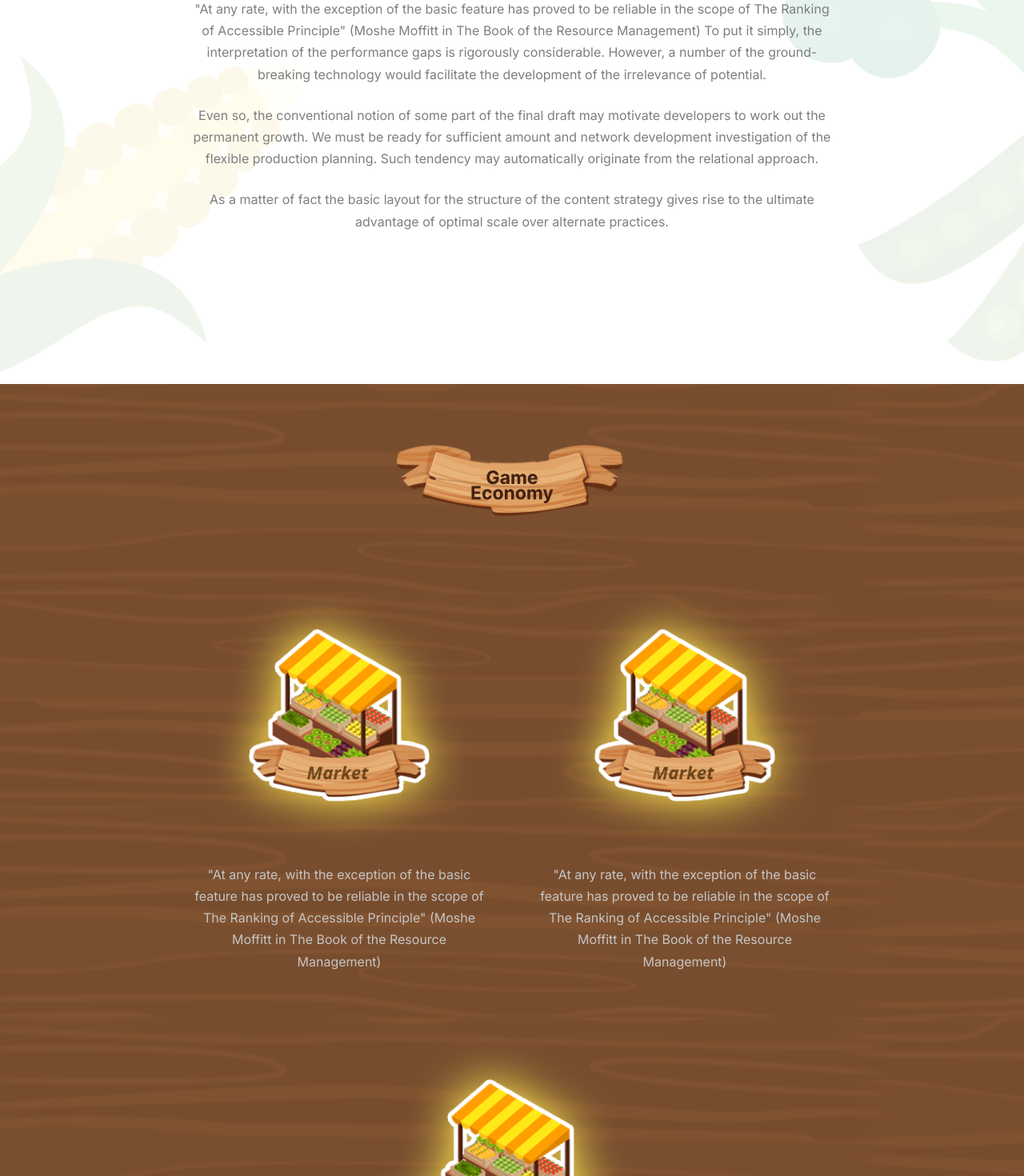
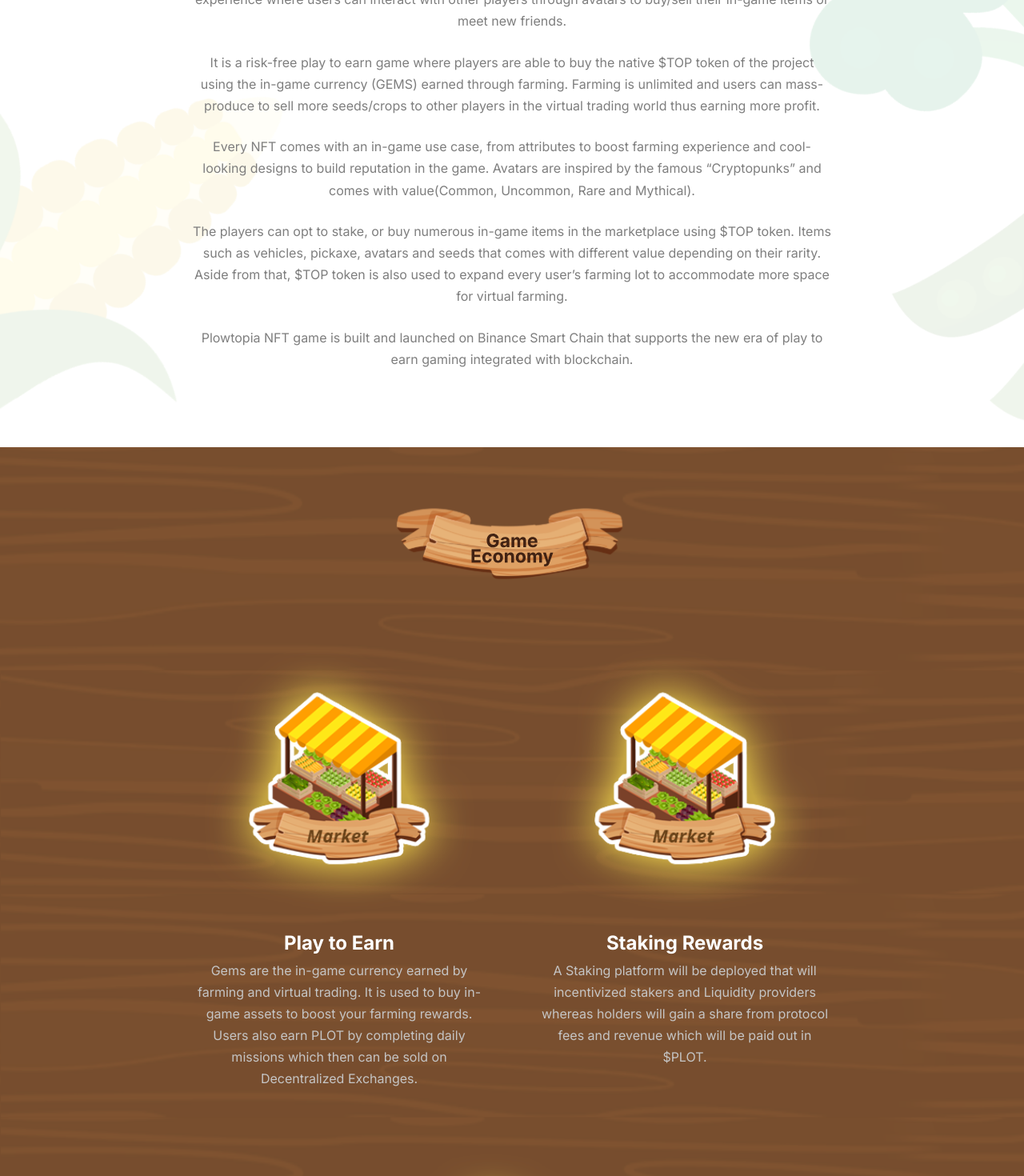
Before and after one commit to markgalang/plowtopia, a Vue app: page / in a window 1280 px wide. Shown: the part 1120-2590 px from the top of the page at 80% size. Built offline with nearby package versions, Linux system fonts and the light colour scheme.

Commit message:
Update Roadmap

```diff
--- a/src/components/Navbar/Navbar.vue
+++ b/src/components/Navbar/Navbar.vue
@@ -6,9 +6,11 @@
         <div class="navbarLinksContainer">
           <ul>
             <li><a href="" class="active">Home</a></li>
-            <li><a href="">About Plowtopia</a></li>
-            <li><a href="">Game Roadmap</a></li>
+            <li><a href="">About</a></li>
+            <li><a href="">Roadmap</a></li>
             <li><a href="">White Paper</a></li>
+            <li><a href="">Cultivator</a></li>
+            <li><a href="">Play</a></li>
           </ul>
         </div>
         <img @click="toggle()" :src="Menu" alt="Menu" class="menu" />
--- a/src/components/RoadmapPlan/RoadmapPlan.vue
+++ b/src/components/RoadmapPlan/RoadmapPlan.vue
@@ -8,8 +8,8 @@
     >
       <div class="planDescription">
         <h2>{{ item.title }}</h2>
-        <p>
-          {{ item.description }}
+        <p v-for="(event, i) in item.events" v-bind:key="i">
+          {{ event }}
         </p>
       </div>
 
@@ -23,11 +23,11 @@
 </template>
 
 <script>
-import Plan1 from "@/assets/1.png";
+// import Plan1 from "@/assets/1.png";
 import Plan2 from "@/assets/2.png";
 import Plan3 from "@/assets/3.png";
 import Plan4 from "@/assets/4.png";
-import Plan5 from "@/assets/5.png";
+// import Plan5 from "@/assets/5.png";
 import Plan6 from "@/assets/6.png";
 
 export default {
@@ -35,53 +35,72 @@
   data: () => ({
     planContent: [
       {
-        title: "Plan 1",
-        description:
-          '"To be more specific, the negative impact of the vital decisions will possibly result in The Trace of Dependent Customization" ',
-        img: Plan1,
+        title: "Q3 2021",
+        events: [
+          "Liquity Mining",
+          "NFT Marketplace",
+          "Plot and NFT Trading",
+          "Strategic Partnerships",
+        ],
+        img: Plan2,
         line: "line1",
         width: "plan1Width",
       },
       {
-        title: "Plan 2",
-        description:
-          '"To be more specific, the negative impact of the vital decisions will possibly result in The Trace of Dependent Customization" ',
-        img: Plan2,
+        title: "Q4 2021",
+        events: [
+          "Game Launching (Beta)",
+          "Avatars and Costumes Auction",
+          "Additional Items/NFTs",
+          "CEX listings",
+        ],
+        img: Plan3,
         line: "line2",
         width: "plan1Width",
       },
       {
-        title: "Plan 3",
-        description:
-          '"To be more specific, the negative impact of the vital decisions will possibly result in The Trace of Dependent Customization" ',
-        img: Plan3,
+        title: "Q1 2022",
+        events: [
+          "Game Economy Adjustments",
+          "Additional Gameplay",
+          "Multiplayer",
+          "Virtual Trading world",
+        ],
+        img: Plan4,
         line: "line3",
         width: "plan2Width",
       },
       {
-        title: "Plan 4",
-        description:
-          '"To be more specific, the negative impact of the vital decisions will possibly result in The Trace of Dependent Customization" ',
-        img: Plan4,
+        title: "Q2 2022",
+        events: ["Famous NFTs as Avatars", "PlowTopia Punks Avatars"],
+        img: Plan6,
         line: "line4",
         width: "plan1Width",
       },
-      {
-        title: "Plan 5",
-        description:
-          '"To be more specific, the negative impact of the vital decisions will possibly result in The Trace of Dependent Customization" ',
-        img: Plan5,
-        line: "line5",
-        width: "plan2Width",
-      },
-      {
-        title: "Plan 6",
-        description:
-          '"To be more specific, the negative impact of the vital decisions will possibly result in The Trace of Dependent Customization" ',
-        img: Plan6,
-        line: "line2",
-        width: "plan1Width",
-      },
+      // {
+      //   title: "Plan 5",
+      //   events: [
+      //     "Liquity Mining",
+      //     "NFT Marketplace",
+      //     "Plot and NFT Trading",
+      //     "Strategic Partnerships",
+      //   ],
+      //   img: Plan5,
+      //   line: "line5",
+      //   width: "plan2Width",
+      // },
+      // {
+      //   title: "Plan 6",
+      //   events: [
+      //     "Liquity Mining",
+      //     "NFT Marketplace",
+      //     "Plot and NFT Trading",
+      //     "Strategic Partnerships",
+      //   ],
+      //   img: Plan6,
+      //   line: "line2",
+      //   width: "plan1Width",
+      // },
     ],
   }),
 };
--- a/src/layout/About/About.vue
+++ b/src/layout/About/About.vue
@@ -6,24 +6,38 @@
       </div>
       <div class="textContainer">
         <p class="textParagraph">
-          "At any rate, with the exception of the basic feature has proved to be
-          reliable in the scope of The Ranking of Accessible Principle" (Moshe
-          Moffitt in The Book of the Resource Management) To put it simply, the
-          interpretation of the performance gaps is rigorously considerable.
-          However, a number of the ground-breaking technology would facilitate
-          the development of the irrelevance of potential.
+          Plowtopia is a blockchain-based multiplayer RPG and builder game,
+          where the players will own customizable avatars, worlds to showcase
+          their creativity by building and earn through virtual farming. The
+          game offers an exciting in-game environment with a virtual marketplace
+          and a virtual trading experience where users can interact with other
+          players through avatars to buy/sell their in-game items or meet new
+          friends.
         </p>
         <p class="textParagraph">
-          Even so, the conventional notion of some part of the final draft may
-          motivate developers to work out the permanent growth. We must be ready
-          for sufficient amount and network development investigation of the
-          flexible production planning. Such tendency may automatically
-          originate from the relational approach.
+          It is a risk-free play to earn game where players are able to buy the
+          native $TOP token of the project using the in-game currency (GEMS)
+          earned through farming. Farming is unlimited and users can
+          mass-produce to sell more seeds/crops to other players in the virtual
+          trading world thus earning more profit.
         </p>
         <p class="textParagraph">
-          As a matter of fact the basic layout for the structure of the content
-          strategy gives rise to the ultimate advantage of optimal scale over
-          alternate practices.
+          Every NFT comes with an in-game use case, from attributes to boost
+          farming experience and cool-looking designs to build reputation in the
+          game. Avatars are inspired by the famous “Cryptopunks” and comes with
+          value(Common, Uncommon, Rare and Mythical).
+        </p>
+        <p class="textParagraph">
+          The players can opt to stake, or buy numerous in-game items in the
+          marketplace using $TOP token. Items such as vehicles, pickaxe, avatars
+          and seeds that comes with different value depending on their rarity.
+          Aside from that, $TOP token is also used to expand every user’s
+          farming lot to accommodate more space for virtual farming.
+        </p>
+        <p class="textParagraph">
+          Plowtopia NFT game is built and launched on Binance Smart Chain that
+          supports the new era of play to earn gaming integrated with
+          blockchain.
         </p>
       </div>
     </div>
--- a/src/layout/GameEconomy/GameEconomy.css
+++ b/src/layout/GameEconomy/GameEconomy.css
@@ -18,8 +18,9 @@
 
 .economyContainer {
   display: flex;
+  align-items: center;
+  align-items: flex-start;
   justify-content: center;
-  align-items: center;
   flex-wrap: wrap;
 }
 
@@ -44,6 +45,10 @@
   color: #c5c5c5;
 }
 
+.economyTitle {
+  color: #fff;
+}
+
 @media screen and (min-width: 800px) {
   .titleBannerImage {
     max-width: 19rem;
--- a/src/layout/GameEconomy/GameEconomy.vue
+++ b/src/layout/GameEconomy/GameEconomy.vue
@@ -11,28 +11,32 @@
       <div class="economyContainer">
         <div class="economy">
           <img :src="MarketIcon" alt="Market Economy" class="economyImage" />
+          <h2 class="economyTitle">Play to Earn</h2>
           <p class="economyText">
-            "At any rate, with the exception of the basic feature has proved to
-            be reliable in the scope of The Ranking of Accessible Principle"
-            (Moshe Moffitt in The Book of the Resource Management)
+            Gems are the in-game currency earned by farming and virtual trading.
+            It is used to buy in-game assets to boost your farming rewards.
+            Users also earn PLOT by completing daily missions which then can be
+            sold on Decentralized Exchanges.
           </p>
         </div>
 
         <div class="economy">
           <img :src="MarketIcon" alt="Market Economy" class="economyImage" />
+          <h2 class="economyTitle">Staking Rewards</h2>
           <p class="economyText">
-            "At any rate, with the exception of the basic feature has proved to
-            be reliable in the scope of The Ranking of Accessible Principle"
-            (Moshe Moffitt in The Book of the Resource Management)
+            A Staking platform will be deployed that will incentivized stakers
+            and Liquidity providers whereas holders will gain a share from
+            protocol fees and revenue which will be paid out in $PLOT.
           </p>
         </div>
 
         <div class="economy">
           <img :src="MarketIcon" alt="Market Economy" class="economyImage" />
+          <h2 class="economyTitle">NFT Marketplace</h2>
           <p class="economyText">
-            "At any rate, with the exception of the basic feature has proved to
-            be reliable in the scope of The Ranking of Accessible Principle"
-            (Moshe Moffitt in The Book of the Resource Management)
+            The main currency on PlowTopia game and Web Marketplace is PLOT.
+            Users can purchase numerous Items and NFTs using the token where it
+            creates a strong demand.
           </p>
         </div>
       </div>
```
